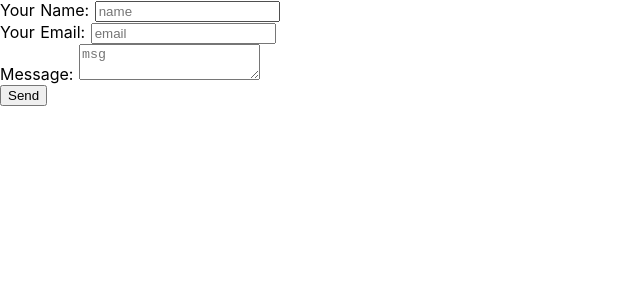
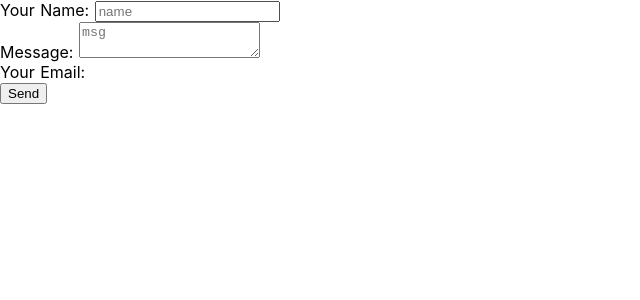
Before and after one commit to yasutomog/nuxt-sample2, a Nuxt app: page /form in a window 1280 px wide. Shown: the top 300 px of the page, without its empty margins (0-640 px from the left). Built offline with nearby package versions, Linux system fonts and the light colour scheme.

Commit message:
create form page5

```diff
--- a/src/components/Form.vue
+++ b/src/components/Form.vue
@@ -6,10 +6,10 @@
         <label>Your Name: <input type="text" name="name" placeholder="name"></label>
       </p>
       <p>
-        <label>Your Email: <input type="email" name="email" placeholder="email"></label>
+        <label>Message: <textarea name="message" placeholder="msg"></textarea></label>
       </p>
       <p>
-        <label>Message: <textarea name="message" placeholder="msg"></textarea></label>
+        <label>Your Email: <div data-netlify-recaptcha="true"></div></label>
       </p>
       <p>
         <button type="submit">Send</button>
```
